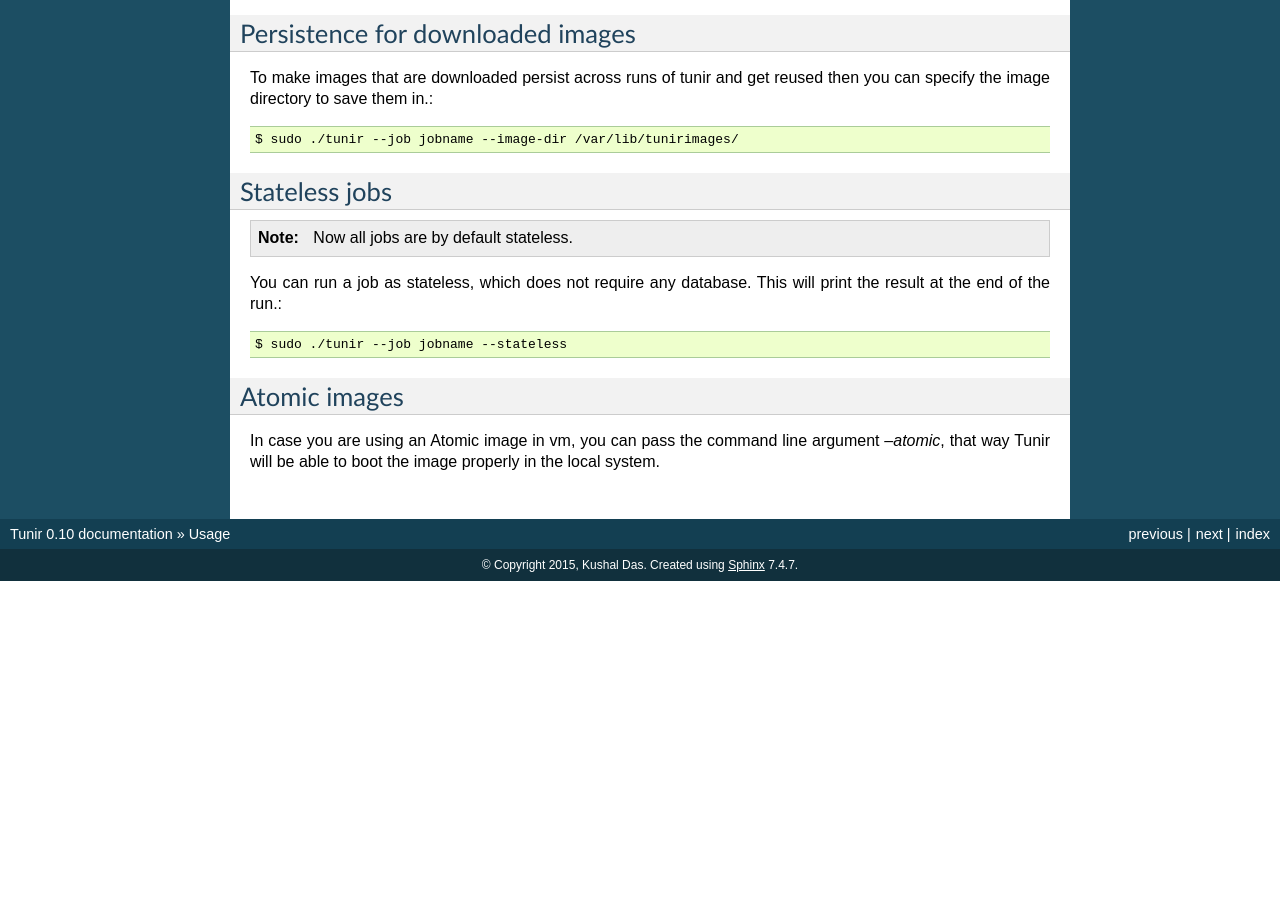
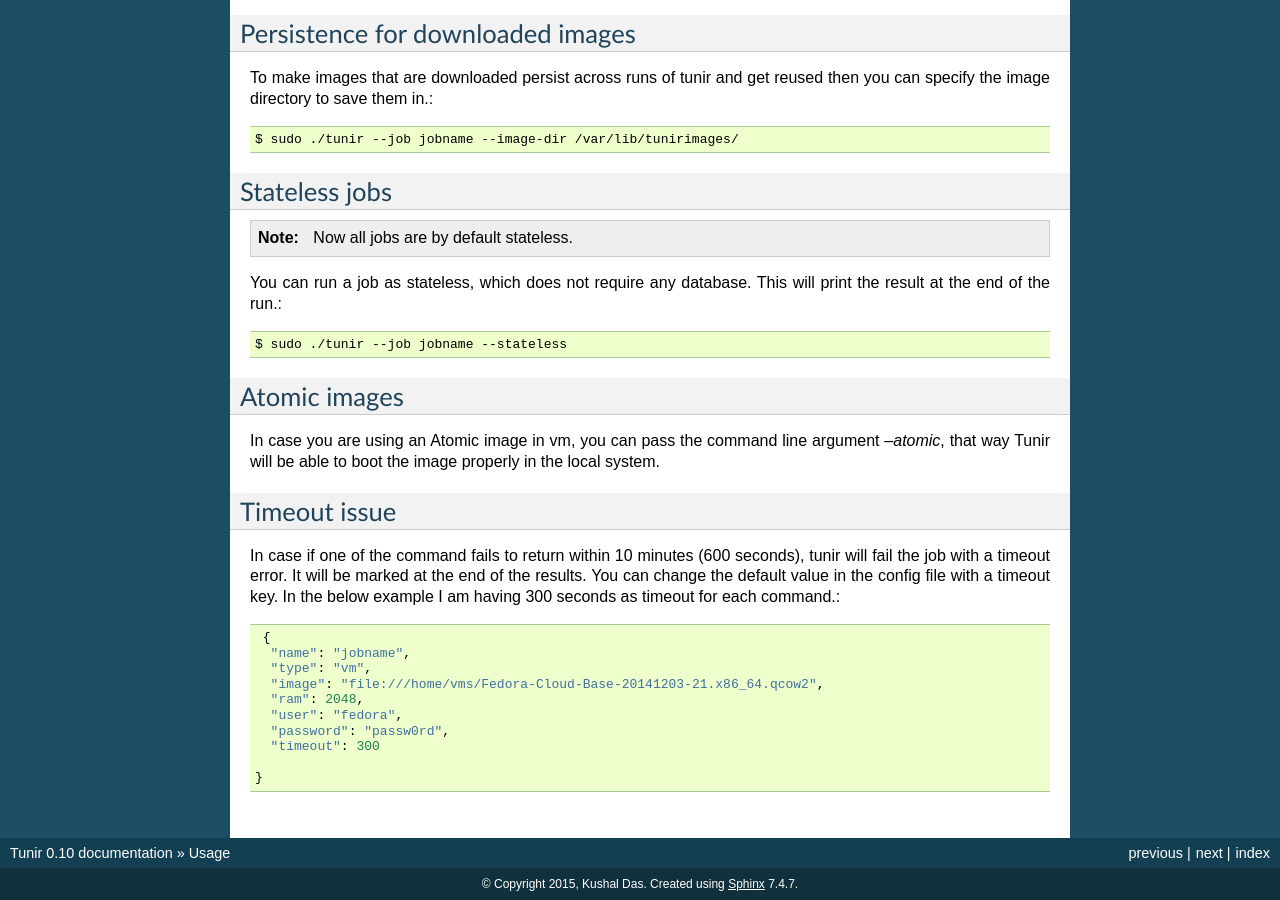
Before and after one commit to kushaldas/tunir, a Sphinx documentation site: the page built from docs/usage.rst, in a window 1280 px wide and 900 px high, scrolled down 2265 px. Built offline with Sphinx 7.4.7, drawn with Linux system fonts in a browser that asks for light colours; before the commit the page ends 2846 px from its top, so only the background shows below that.

Commit message:
Adds documentation and closes issue #16.

```diff
--- a/docs/usage.rst
+++ b/docs/usage.rst
@@ -154,3 +154,22 @@ Atomic images
 
 In case you are using an Atomic image in vm, you can pass the command line argument *--atomic*, that way Tunir will be
 able to boot the image properly in the local system.
+
+Timeout issue
+--------------
+
+In case if one of the command fails to return within 10 minutes (600 seconds),
+tunir will fail the job with a timeout error. It will be marked at the end of
+the results. You can change the default value in the config file with a timeout
+key. In the below example I am having 300 seconds as timeout for each command.::
+
+     {
+      "name": "jobname",
+      "type": "vm",
+      "image": "file:///home/vms/Fedora-Cloud-Base-20141203-21.x86_64.qcow2",
+      "ram": 2048,
+      "user": "fedora",
+      "password": "passw0rd",
+      "timeout": 300
+
+    }
```
